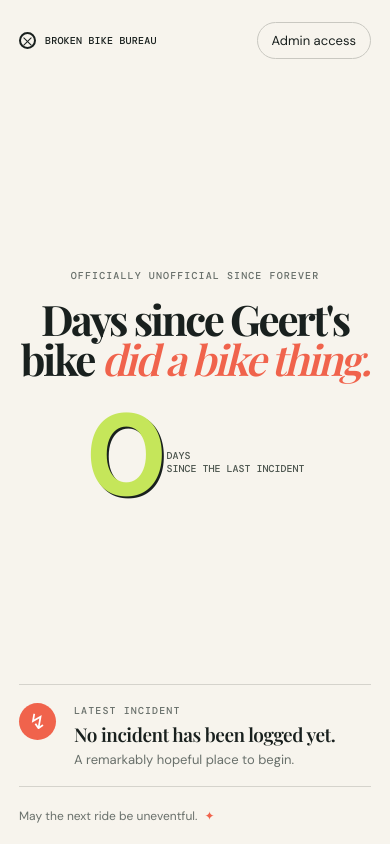
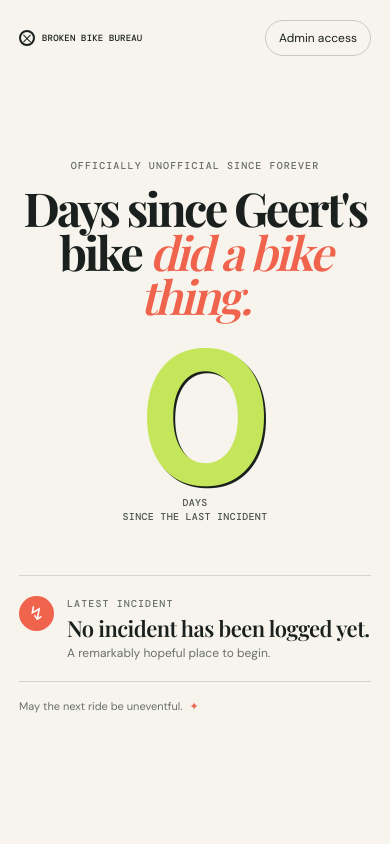
Before and after one commit to SBolivarLoL/broken-bike, a Next.js app: page / in a window 390 px wide. Built offline with nearby package versions, Linux system fonts and the light colour scheme; no server answers; a web font is replaced by a local one.

Commit message:
Prioritize the mobile counter layout

```diff
--- a/app/globals.css
+++ b/app/globals.css
@@ -37,4 +37,20 @@ nav { display: flex; align-items: center; justify-content: space-between; }
 .incident h2 { margin: 7px 0 5px; max-width: 780px; font: 600 clamp(19px, 2.3vw, 28px)/1.15 "Playfair Display", Georgia, serif; letter-spacing: -.025em; }
 .date { margin: 0; color: var(--muted); font-size: 13px; }
 footer { padding-top: 21px; color: var(--muted); font-size: 12px; } footer span { color: var(--coral); margin-left: 4px; }
-@media (max-width: 600px) { .shell { padding: 22px 19px 20px; } .wordmark { font-size: 10px; } .hero { min-height: 470px; } .hero h1 { margin-bottom: 34px; } .counter { gap: 12px; } .counter p { font-size: 10px; } .incident { padding: 18px 0; } }
+@media (max-width: 600px) {
+  .shell { min-height: 100dvh; padding: 20px 19px 16px; }
+  .wordmark { gap: 7px; font-size: 9px; }
+  .small-wheel { width: 16px; height: 16px; }
+  .admin-button { padding: 9px 13px; font-size: 12px; }
+  .admin-popover { top: 42px; width: min(330px, calc(100vw - 38px)); }
+  .hero { flex: 0 0 auto; min-height: 0; padding: 104px 0 50px; }
+  .hero h1 { margin: 14px 0 32px; font-size: clamp(42px, 12vw, 49px); line-height: .94; }
+  .counter { flex-direction: column; gap: 8px; }
+  .counter span { font-size: clamp(158px, 49vw, 194px); line-height: .72; }
+  .counter p { margin: 0; font-size: 10px; line-height: 1.45; text-align: center; letter-spacing: .03em; }
+  .incident { gap: 13px; padding: 20px 0; }
+  .incident-icon { width: 35px; height: 35px; font-size: 19px; }
+  .incident h2 { margin-top: 6px; font-size: 22px; line-height: 1.12; }
+  .date { font-size: 12px; }
+  footer { padding-top: 17px; font-size: 11px; }
+}
```
Also changed, not shown: 1 other file (tests, documents, lock files or other folders).
